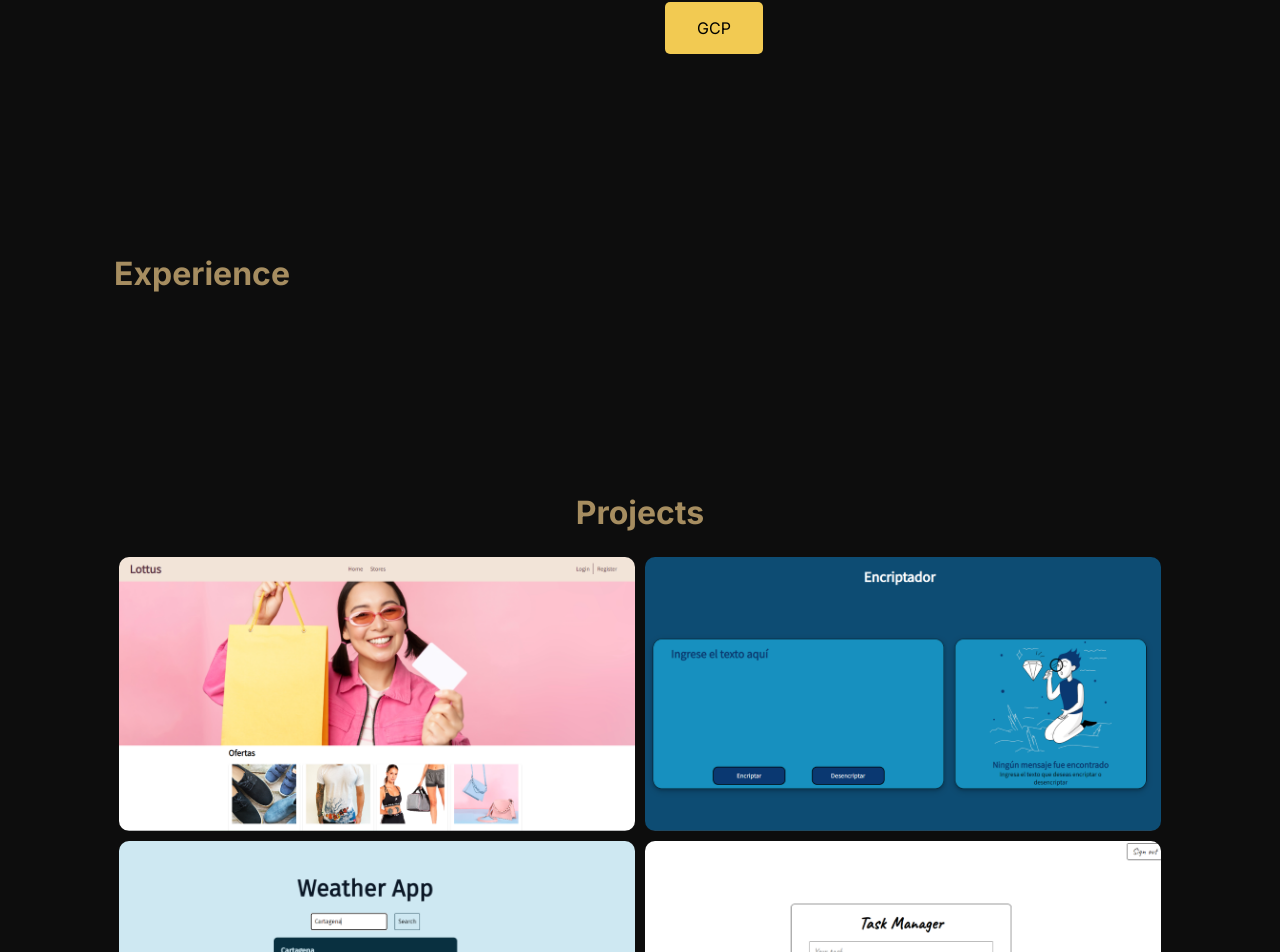
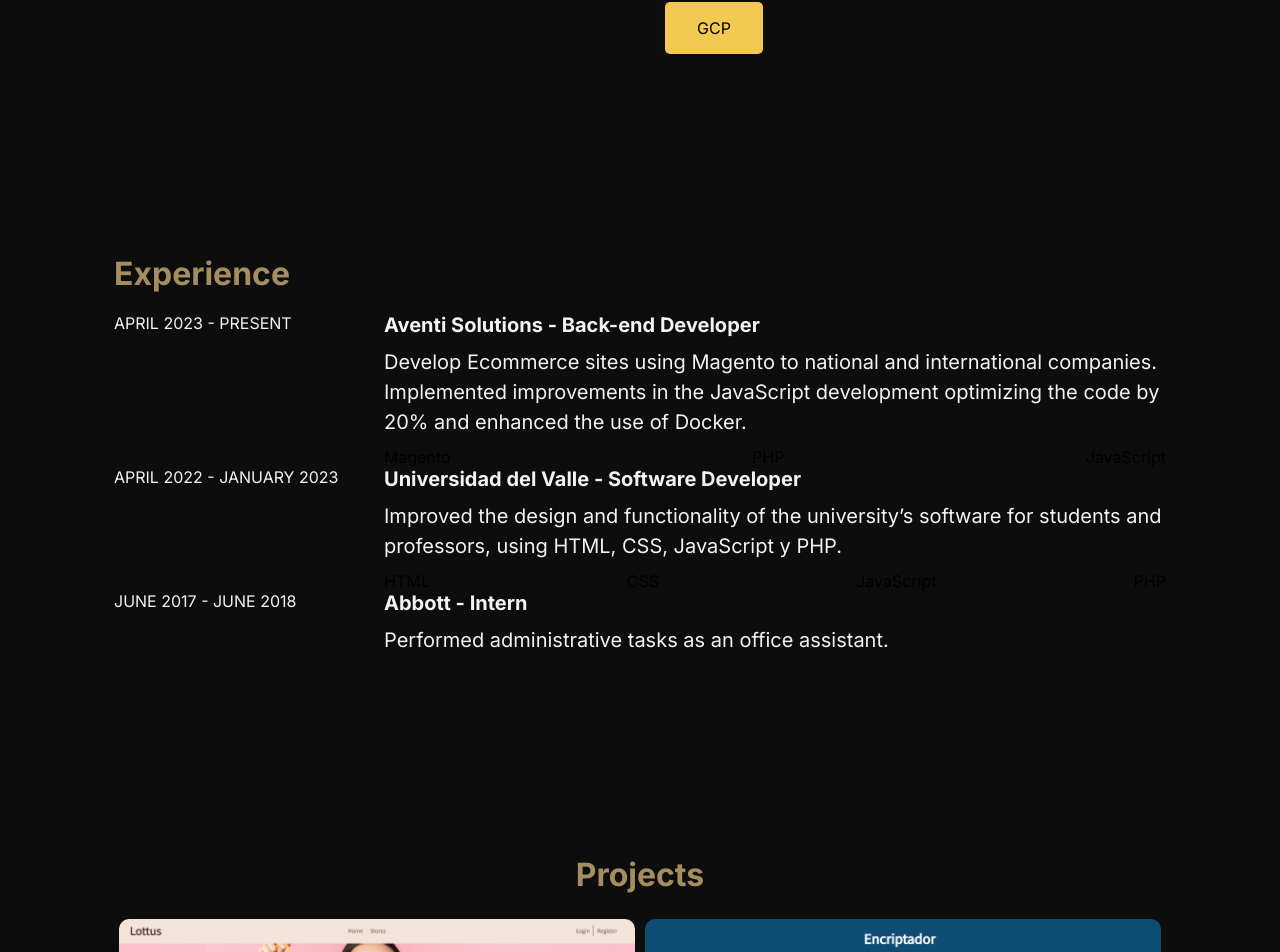
Before and after one commit to ClouddCoder/portfolio-v2, a Next.js app: page / in a window 1280 px wide. Shown: the part 1205-2157 px from the top of the page. Built offline with nearby package versions, Linux system fonts and the light colour scheme.

Commit message:
Add content to the Experience component

```diff
--- a/src/app/globals.css
+++ b/src/app/globals.css
@@ -49,6 +49,11 @@
   color: var(--subtitle-color);
 }
 
+h3 {
+  font-size: clamp(2.5rem, 8vw, 4.5rem);
+  color: var(--fc-paragraph);
+}
+
 p {
   font-size: clamp(0.875rem, 5vw, 1.25rem);
   line-height: 1.5;
--- a/src/components/experience/Experience.jsx
+++ b/src/components/experience/Experience.jsx
@@ -5,6 +5,53 @@
     <section id="experience" className={styles.experience}>
       <div className={`${styles.container} hidden`}>
         <h2>Experience</h2>
+        <ul>
+          <li>
+            <div className={styles["experience-item"]}>
+              <span className={styles.span}>APRIL 2023 - PRESENT</span>
+              <div className={styles["experience-content"]}>
+                <h3 className={styles.h3}>Aventi Solutions - Back-end Developer</h3>
+                <p>
+                  Develop Ecommerce sites using Magento to national and international companies.
+                  Implemented improvements in the JavaScript development optimizing the code by 20%
+                  and enhanced the use of Docker.
+                </p>
+                <ul className={styles["experience-skills"]}>
+                  <li>Magento</li>
+                  <li>PHP</li>
+                  <li>JavaScript</li>
+                </ul>
+              </div>
+            </div>
+          </li>
+          <li>
+            <div className={styles["experience-item"]}>
+              <span className={styles.span}>APRIL 2022 - JANUARY 2023</span>
+              <div className={styles["experience-content"]}>
+                <h3 className={styles.h3}>Universidad del Valle - Software Developer</h3>
+                <p>
+                  Improved the design and functionality of the university’s software for students
+                  and professors, using HTML, CSS, JavaScript y PHP.
+                </p>
+                <ul className={styles["experience-skills"]}>
+                  <li>HTML</li>
+                  <li>CSS</li>
+                  <li>JavaScript</li>
+                  <li>PHP</li>
+                </ul>
+              </div>
+            </div>
+          </li>
+          <li>
+            <div className={styles["experience-item"]}>
+              <span className={styles.span}>JUNE 2017 - JUNE 2018</span>
+              <div className={styles["experience-content"]}>
+                <h3 className={styles.h3}>Abbott - Intern</h3>
+                <p>Performed administrative tasks as an office assistant.</p>
+              </div>
+            </div>
+          </li>
+        </ul>
       </div>
     </section>
   );
--- a/src/components/experience/Experience.module.css
+++ b/src/components/experience/Experience.module.css
@@ -0,0 +1,38 @@
+.experience,
+.container,
+.experience-content {
+  display: flex;
+  flex-direction: column;
+}
+
+.experience {
+  gap: 50px;
+}
+
+.container,
+.experience-item {
+  gap: 20px;
+}
+
+.span {
+  color: var(--fc-paragraph);
+  min-width: 250px;
+  font-size: clamp(0.75rem, 5vw, 1rem);
+}
+
+.h3 {
+  font-size: clamp(1rem, 5vw, 1.25rem);
+}
+
+.experience-item {
+  display: flex;
+}
+
+.experience-content {
+  gap: 10px;
+}
+
+.experience-skills {
+  display: flex;
+  justify-content: space-between;
+}
--- a/src/components/hero/Hero.jsx
+++ b/src/components/hero/Hero.jsx
@@ -12,7 +12,7 @@
       >
         Brayan Sanchez.
       </h2>
-      <h3 className={`${styles["hero-field"]} ${styles.h3} hidden`} style={{ "--order": 7 }}>
+      <h3 className={`${styles["hero-field"]} hidden`} style={{ "--order": 7 }}>
         Always learning to be better.
       </h3>
       <p className={`${styles["hero-field"]} ${styles.p} hidden `} style={{ "--order": 8 }}>
--- a/src/components/hero/Hero.module.css
+++ b/src/components/hero/Hero.module.css
@@ -26,8 +26,3 @@
 .my-name {
   font-size: clamp(2.5rem, 8vw, 5rem);
 }
-
-.h3 {
-  font-size: clamp(2.5rem, 8vw, 4.5rem);
-  color: var(--fc-paragraph);
-}
```
